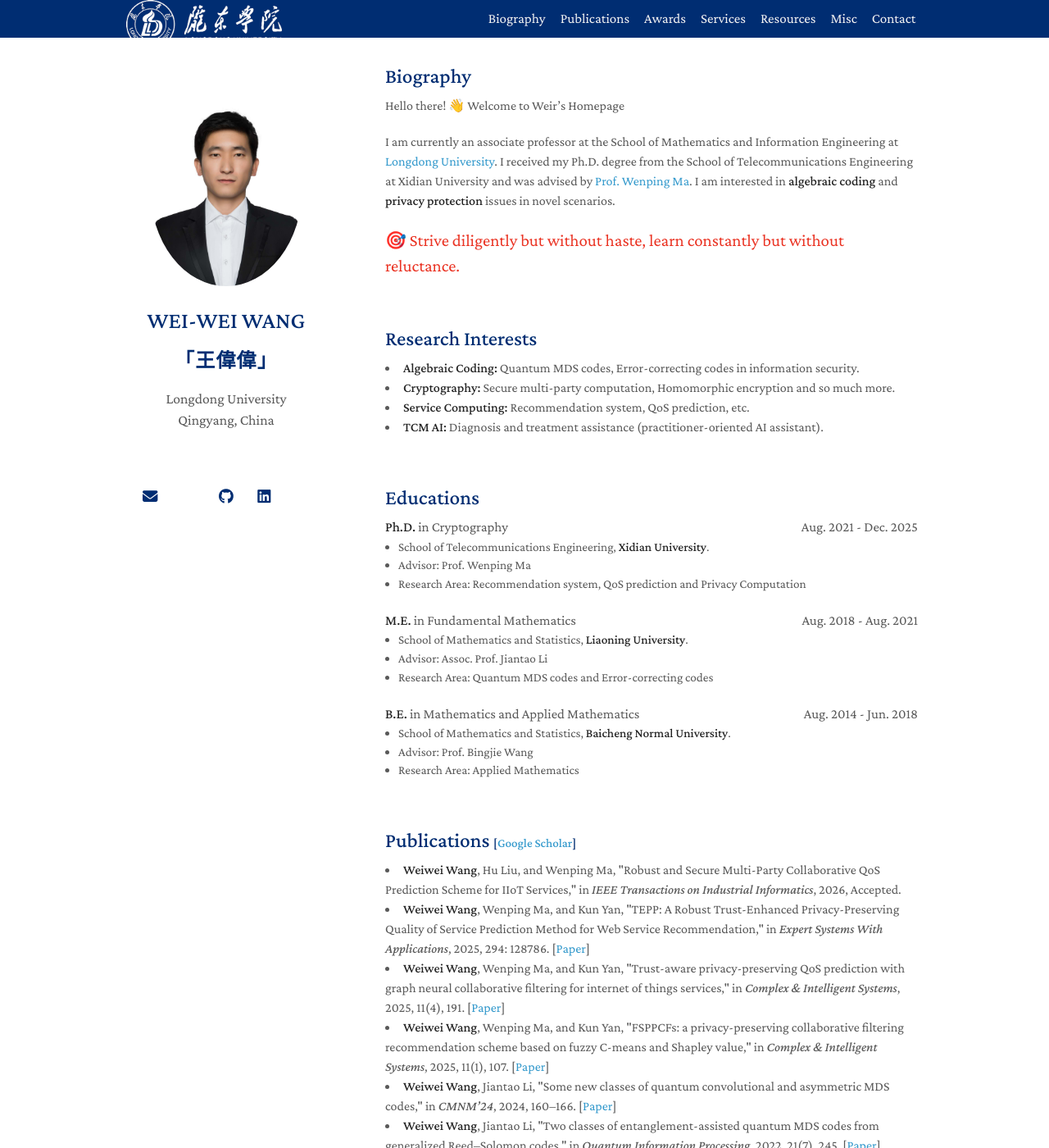
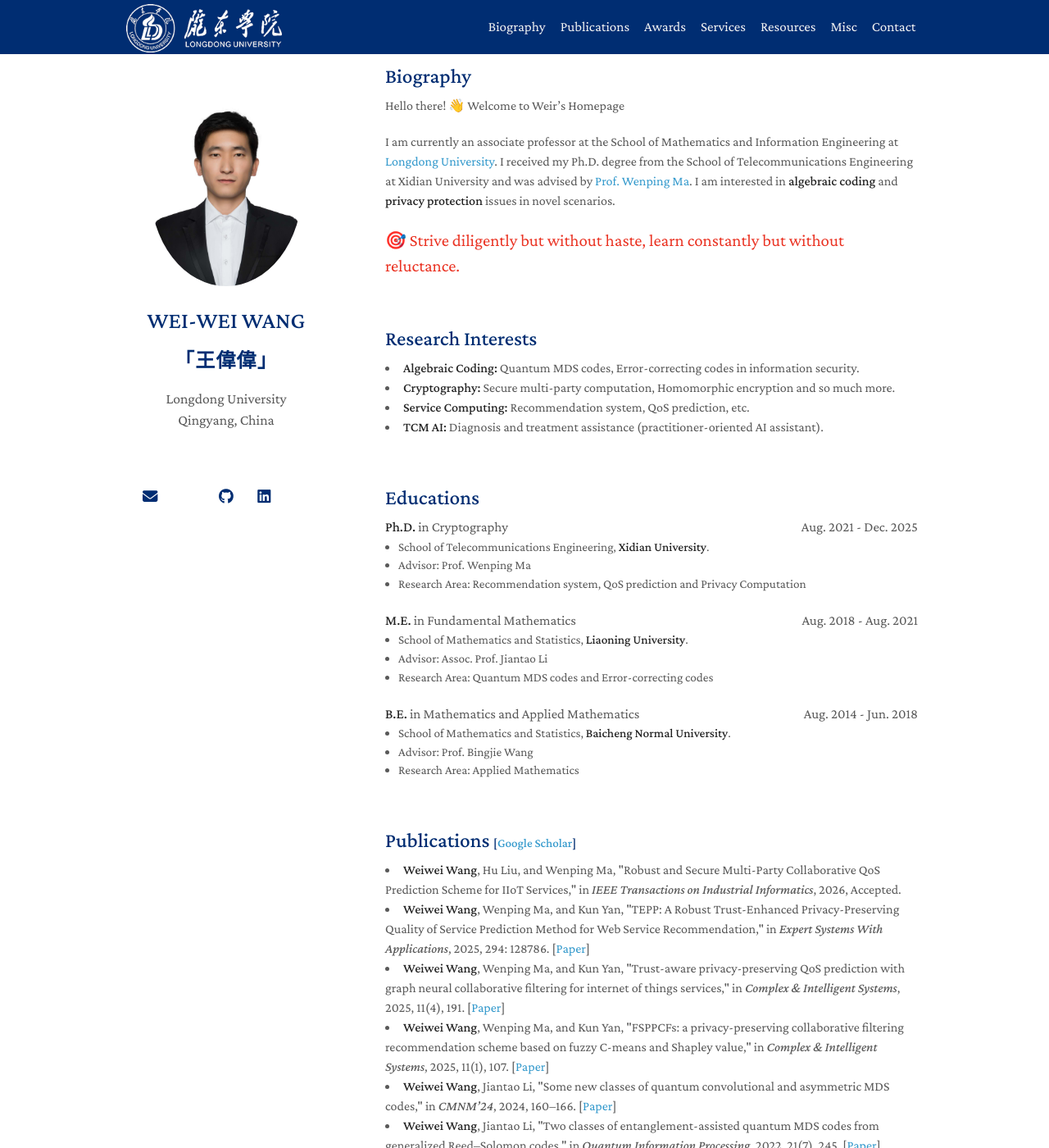
Before and after one commit to Joe-weir-wong/joe-weir-wong.github.io, a Jekyll site: the page built from index.md, in a window 1280 px wide and 1400 px high. Shown: the whole window at 82% size. Built offline with Jekyll 4.4.1, drawn with Linux system fonts in a browser that asks for light colours; a style sheet for code colours, icons or effects is not loaded.

Commit message:
edit message

```diff
--- a/assets/css/nav.css
+++ b/assets/css/nav.css
@@ -18,7 +18,7 @@
 
   .topnav img {
     margin-bottom:-16.5pt;
-    margin-top: 0;
+    margin-top: 5px;
     margin-left:30%;
   }
 
@@ -27,7 +27,7 @@
     float: right;
     color: #f2f2f2;
     text-align: center;
-    padding: 10px 9px;
+    padding: 20px 9px;
     text-decoration: none;
     font-size: 17px;
   }
```
